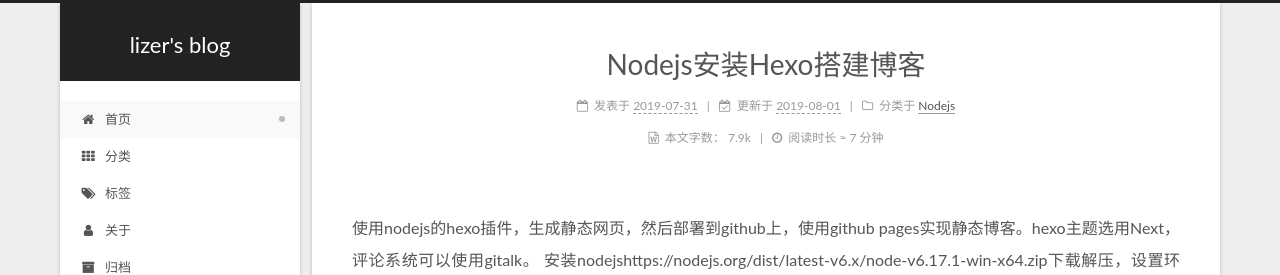
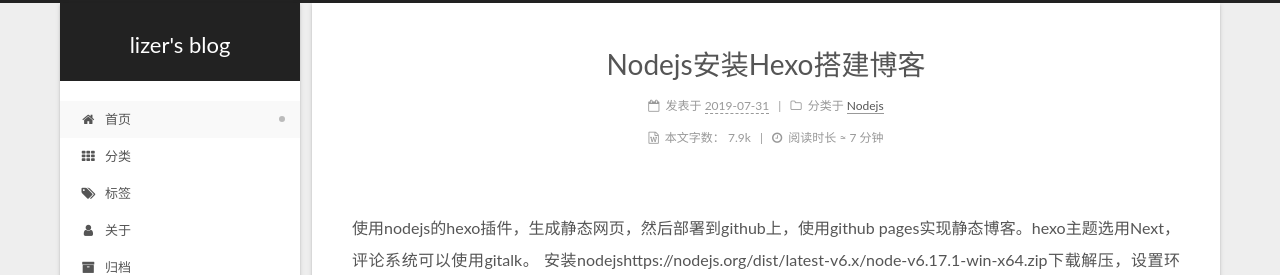
Before and after one commit to lizer2014/lizer2014.github.io, a plain HTML site: page index.html in a window 1280 px wide. Shown: the top 275 px of the page. Drawn offline with Linux system fonts and the light colour scheme; some packages are replaced by stand-ins of ours; a script that the page names is missing.

Commit message:
Site updated: 2019-07-31 15:44:28

```diff
--- a/index.html
+++ b/index.html
@@ -289,21 +289,11 @@
 
 
 
-              <time title="创建时间：2019-07-31 14:58:29" itemprop="dateCreated datePublished" datetime="2019-07-31T14:58:29+08:00">2019-07-31</time>
+              <time title="创建时间：2019-07-31 14:58:29 / 修改时间：15:44:15" itemprop="dateCreated datePublished" datetime="2019-07-31T14:58:29+08:00">2019-07-31</time>
             </span>
 
 
 
-
-              <span class="post-meta-item">
-                <span class="post-meta-item-icon">
-                  <i class="fa fa-calendar-check-o"></i>
-                </span>
-
-                  <span class="post-meta-item-text">更新于</span>
-
-                <time title="修改时间：2019-08-01 00:00:00" itemprop="dateModified" datetime="2019-08-01T00:00:00+08:00">2019-08-01</time>
-              </span>
 
 
             <span class="post-meta-item">
```
Also changed, not shown: 2019/07/31/Nodejs安装Hexo搭建博客/index.html (+2 -12 lines).
